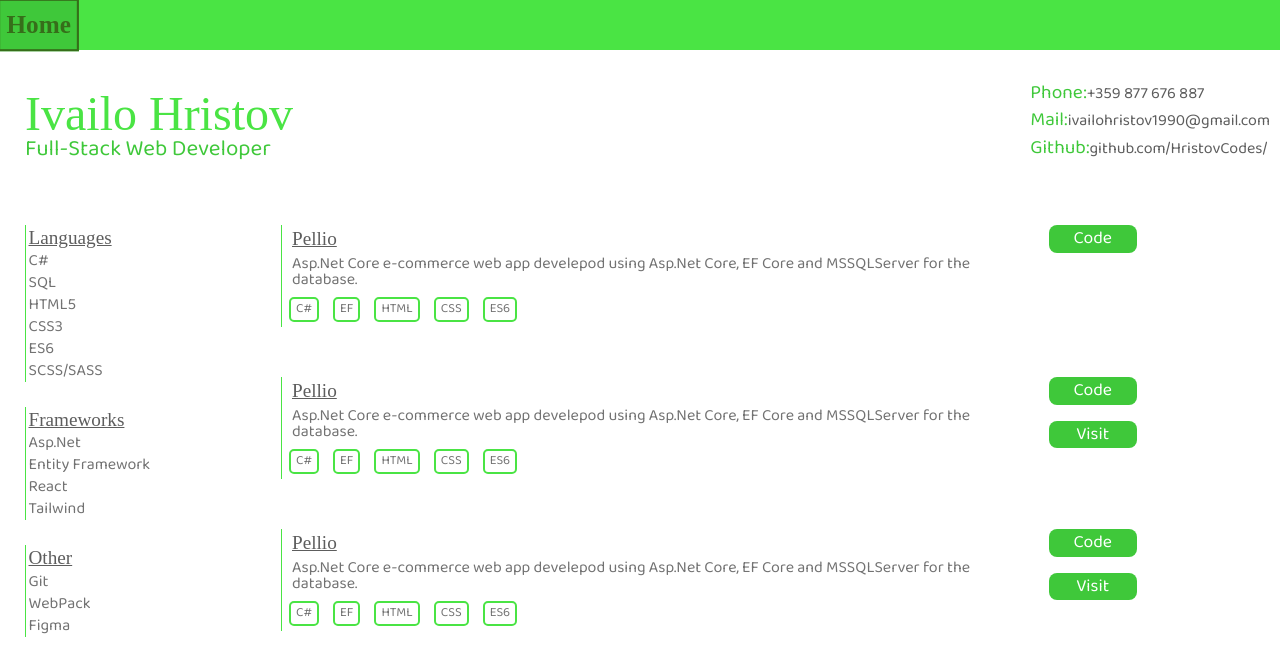
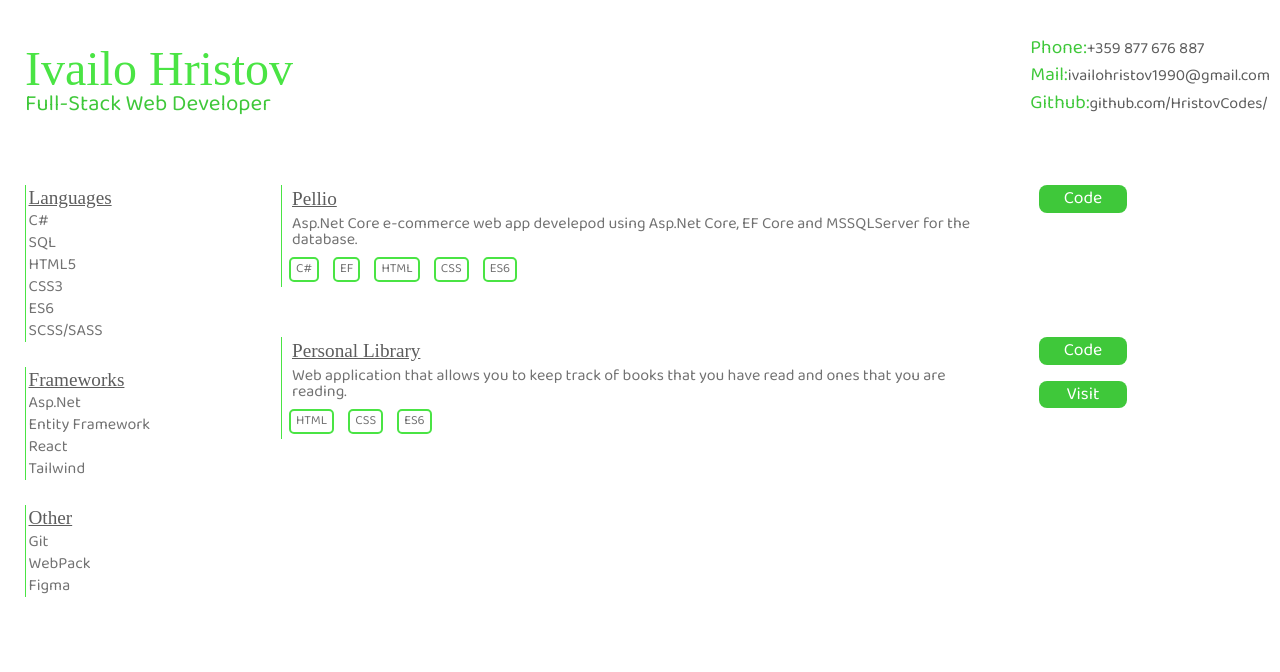
Before and after one commit to HristovCodes/Portfolio, a React (Create React App) app: page / in a window 1280 px wide. Shown: the top 672 px of the page. Built offline with nearby package versions, Linux system fonts and the light colour scheme; a web font is replaced by a local one.

Commit message:
Changed title and added and additional project

```diff
--- a/public/index.html
+++ b/public/index.html
@@ -5,10 +5,7 @@
     <link rel="icon" href="%PUBLIC_URL%/favicon.ico" />
     <meta name="viewport" content="width=device-width, initial-scale=1" />
     <meta name="theme-color" content="#000000" />
-    <meta
-      name="description"
-      content="Web site created using create-react-app"
-    />
+    <meta name="description" content="Welcome to my portoflio!" />
     <link rel="apple-touch-icon" href="%PUBLIC_URL%/logo192.png" />
     <!--
       manifest.json provides metadata used when your web app is installed on a
@@ -24,7 +21,7 @@
       work correctly both with client-side routing and a non-root public URL.
       Learn how to configure a non-root public URL by running `npm run build`.
     -->
-    <title>React App</title>
+    <title>Ivailo Hr. - Portfolio</title>
   </head>
   <body>
     <noscript>You need to enable JavaScript to run this app.</noscript>
--- a/src/App.scss
+++ b/src/App.scss
@@ -14,15 +14,11 @@ body {
 .Tab {
   height: 100%;
   grid-area: tab;
-  display: grid;
-  grid-template-columns: 1fr;
-  grid-template-rows: 1fr 15fr;
-  grid-template-areas:
-    "nav"
-    "content";
 }
 
 .Nav {
+  display: none;
+  /*
   grid-area: nav;
   display: flex;
   flex-direction: row;
@@ -49,13 +45,5 @@ body {
       outline: 0;
     }
   }
+  */
 }
-
-@media (max-width: 550px) {
-  .Tab {
-    grid-template-rows: 15fr 1fr;
-    grid-template-areas:
-      "content"
-      "nav";
-  }
-}
--- a/src/tab/Home.js
+++ b/src/tab/Home.js
@@ -88,24 +88,13 @@ class Projects extends React.Component {
         </div>
         <div className="Container">
           <Project
-            name="Pellio"
-            languages={["C#", "EF", "HTML", "CSS", "ES6"]}
-            description="Asp.Net Core e-commerce web app develepod using Asp.Net Core, EF Core and MSSQLServer for the database."
+            name="Personal Library"
+            languages={["HTML", "CSS", "ES6"]}
+            description="Web application that allows you to keep track of books that you have read and ones that you are reading."
           ></Project>
           <Links
-            code="https://github.com/HristovCodes/Pellio-Project"
-            visit="asd"
-          ></Links>
-        </div>
-        <div className="Container">
-          <Project
-            name="Pellio"
-            languages={["C#", "EF", "HTML", "CSS", "ES6"]}
-            description="Asp.Net Core e-commerce web app develepod using Asp.Net Core, EF Core and MSSQLServer for the database."
-          ></Project>
-          <Links
-            code="https://github.com/HristovCodes/Pellio-Project"
-            visit="asd"
+            code="https://github.com/HristovCodes/Personal-Library"
+            visit="https://hristovcodes.github.io/Personal-Library/"
           ></Links>
         </div>
       </div>
--- a/src/tab/Home.scss
+++ b/src/tab/Home.scss
@@ -1,6 +1,7 @@
 @import "../App.scss";
 
 .Home {
+  height: 100%;
   grid-area: content;
   display: grid;
   grid-template-columns: 2fr 7fr 1fr;
@@ -97,6 +98,7 @@
     flex-direction: row;
     align-items: flex-start;
     .Project {
+      width: 80%;
       margin: 25px 25px;
       border-left: solid 0.5px #4ae444;
       .PrjName {
```
